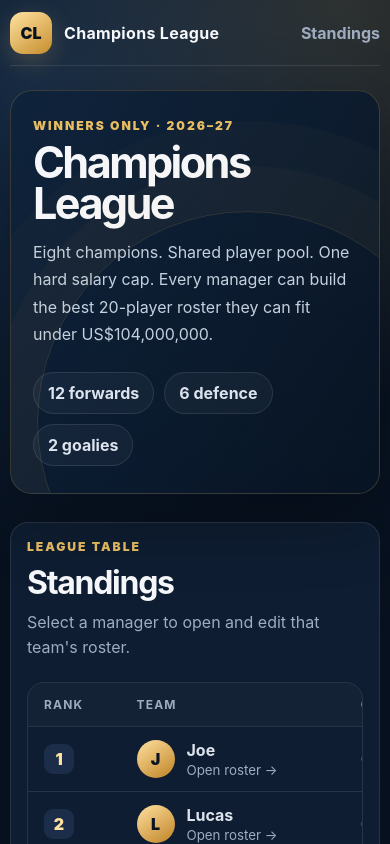
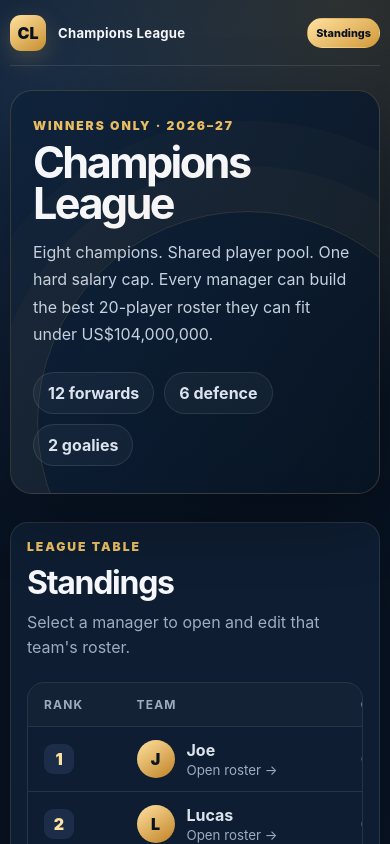
Before and after one commit to Madarc09/Champions-League, a Next.js app: page / in a window 390 px wide. Shown: the top 844 px of the page. Built offline with nearby package versions, Linux system fonts and the light colour scheme.

Commit message:
Add files via upload

```diff
--- a/app/globals.css
+++ b/app/globals.css
@@ -1001,3 +1001,113 @@
   .locker-room-status { display: grid; }
   .nick-locker-viewport { border-radius: 12px; }
 }
+
+/* Compact top navigation and full-height Nick locker page */
+.header-nav {
+  display: flex;
+  align-items: center;
+  justify-content: flex-end;
+  gap: 8px;
+}
+.header-nav a {
+  padding: 9px 13px;
+  border: 1px solid transparent;
+  border-radius: 999px;
+  color: var(--muted);
+  font-size: 0.8rem;
+  font-weight: 850;
+  transition: color 0.16s ease, border-color 0.16s ease, background 0.16s ease;
+}
+.header-nav a:hover {
+  color: var(--gold-2);
+  border-color: rgba(232,187,96,0.24);
+  background: rgba(255,255,255,0.035);
+}
+.header-nav a.active {
+  color: #07111f;
+  border-color: transparent;
+  background: linear-gradient(145deg, var(--gold-2), #d29a39);
+}
+
+body:has(.locker-page-root) main {
+  padding: 0;
+}
+body:has(.locker-page-root) .site-footer {
+  display: none;
+}
+body:has(.locker-page-root) .site-header {
+  min-height: 64px;
+}
+.locker-page-root {
+  width: 100%;
+}
+.locker-page-root .nick-locker-viewport {
+  border-top: 0;
+  border-radius: 0 0 20px 20px;
+}
+
+/* Larger portraits and a clearer three-part stat line: blue label, white total, yellow FPTS. */
+.locker-card-player-name {
+  font-size: clamp(13px, 1.06cqw, 20px);
+}
+.locker-card-content {
+  grid-template-columns: clamp(64px, 4.85cqw, 94px) minmax(0, 1fr);
+  gap: clamp(3px, 0.23cqw, 5px);
+}
+.locker-card-total {
+  padding-top: clamp(1px, 0.08cqw, 2px);
+  font-size: clamp(12px, 0.91cqw, 17px);
+}
+.locker-card-stats {
+  gap: clamp(1px, 0.055cqw, 2px);
+}
+.locker-mini-stat {
+  grid-template-columns: max-content max-content minmax(0, 1fr);
+  column-gap: clamp(1px, 0.08cqw, 2px);
+  font-size: clamp(12px, 0.94cqw, 17px);
+  line-height: 1.02;
+}
+.locker-mini-stat b {
+  font-size: 0.68em;
+  letter-spacing: 0.01em;
+}
+.locker-mini-stat em {
+  font-size: 0.77em;
+}
+.locker-mini-stat small {
+  margin-left: clamp(6px, 0.48cqw, 10px);
+  color: #ffd36f;
+  font-size: 0.94em;
+  letter-spacing: 0.005em;
+}
+.locker-compact-title strong {
+  font-size: clamp(11px, 0.82cqw, 16px);
+}
+.locker-compact-title span,
+.locker-card-group-title span {
+  font-size: clamp(7px, 0.51cqw, 10px);
+}
+
+@media (max-width: 720px) {
+  .site-header {
+    gap: 8px;
+  }
+  .brand-mark {
+    width: 36px;
+    height: 36px;
+    border-radius: 11px;
+  }
+  .brand strong {
+    font-size: 0.82rem;
+  }
+  .header-nav {
+    gap: 3px;
+  }
+  .header-nav a {
+    padding: 7px 8px;
+    font-size: 0.68rem;
+  }
+  .locker-page-root .nick-locker-viewport {
+    border-radius: 0 0 12px 12px;
+  }
+}
--- a/app/layout.js
+++ b/app/layout.js
@@ -1,4 +1,5 @@
 import "./globals.css";
+import SiteHeader from "@/components/SiteHeader";
 
 export const metadata = {
   title: "Champions League Fantasy Hockey",
@@ -10,16 +11,7 @@
     <html lang="en">
       <body>
         <div className="site-shell">
-          <header className="site-header">
-            <a className="brand" href="/" aria-label="Champions League home">
-              <span className="brand-mark">CL</span>
-              <span>
-                <strong>Champions League</strong>
-                <small>Fantasy Hockey</small>
-              </span>
-            </a>
-            <a className="header-link" href="/">Standings</a>
-          </header>
+          <SiteHeader />
           <main>{children}</main>
           <footer className="site-footer">
             Champions League · 2026–27 salary-cap season
--- a/app/team/[team]/page.js
+++ b/app/team/[team]/page.js
@@ -28,12 +28,6 @@
           <p>
             Use the 2025–26 fantasy leaderboard to draft a legal 20-player lineup under the 2026–27 salary cap.
           </p>
-          {team.slug === "nick" ? (
-            <nav className="team-room-nav" aria-label="Nick team pages">
-              <a className="active" href="/team/nick" aria-current="page">Draft Room</a>
-              <a href="/team/nick/locker-room">Locker Room</a>
-            </nav>
-          ) : null}
         </div>
         <div className="manager-crest">{team.name.slice(0, 1)}</div>
       </section>
--- /dev/null
+++ b/components/SiteHeader.js
@@ -0,0 +1,42 @@
+"use client";
+
+import { usePathname } from "next/navigation";
+
+export default function SiteHeader() {
+  const pathname = usePathname();
+  const isNickPage = pathname?.startsWith("/team/nick");
+
+  return (
+    <header className="site-header">
+      <a className="brand" href="/" aria-label="Champions League home">
+        <span className="brand-mark">CL</span>
+        <span>
+          <strong>Champions League</strong>
+          <small>Fantasy Hockey</small>
+        </span>
+      </a>
+
+      <nav className="header-nav" aria-label="Primary navigation">
+        {isNickPage ? (
+          <>
+            <a
+              className={pathname === "/team/nick" ? "active" : ""}
+              href="/team/nick"
+            >
+              Draft Room
+            </a>
+            <a
+              className={pathname === "/team/nick/locker-room" ? "active" : ""}
+              href="/team/nick/locker-room"
+            >
+              Locker Room
+            </a>
+          </>
+        ) : null}
+        <a className={pathname === "/" ? "active" : ""} href="/">
+          Standings
+        </a>
+      </nav>
+    </header>
+  );
+}
```
Also changed, not shown: app/team/nick/locker-room/page.js (+2 -18 lines), components/NickLockerRoom.js (+2 -28 lines).
